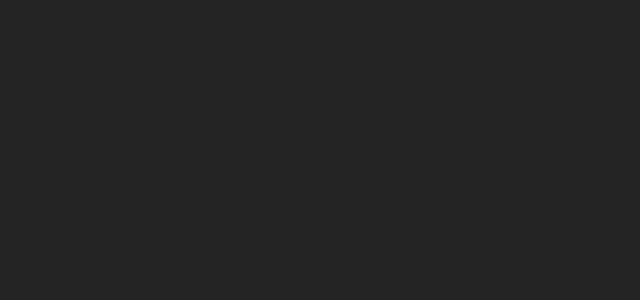
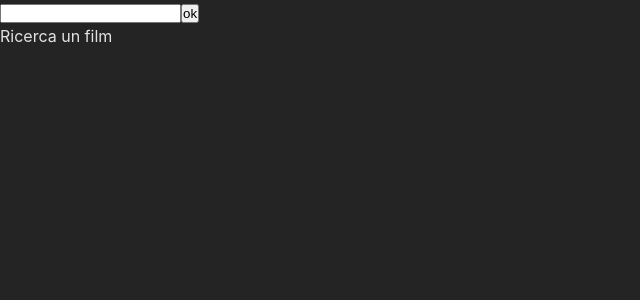
Before and after one commit to soniagaber/vite-boolflix, a Vue app: page / in a window 1280 px wide. Shown: the top 300 px of the page, without its empty margins (0-640 px from the left). Built offline with nearby package versions, Linux system fonts and the light colour scheme.

Commit message:
fatta milestone 0, 1 e messe bandiere lingua

```diff
--- a/index.html
+++ b/index.html
@@ -4,7 +4,7 @@
     <meta charset="UTF-8" />
     <link rel="icon" type="image/svg+xml" href="/vite.svg" />
     <meta name="viewport" content="width=device-width, initial-scale=1.0" />
-    <title>Vite + Vue</title>
+    <title>Boolflix</title>
   </head>
   <body>
     <div id="app"></div>
--- a/package.json
+++ b/package.json
@@ -9,6 +9,9 @@
     "preview": "vite preview"
   },
   "dependencies": {
+    "axios": "^1.3.4",
+    "flag-icons": "^6.6.6",
+    "sass": "^1.60.0",
     "vue": "^3.2.47"
   },
   "devDependencies": {
--- a/src/App.vue
+++ b/src/App.vue
@@ -1,7 +1,40 @@
 <script>
+import AppMain from "./components/AppMain.vue";
+import AppHeader from "./components/AppHeader.vue";
+import {store} from "./store.js";
+import axios from "axios";
+
+export default {
+  data(){
+    return{
+      store,
+    };
+  },
+  components: {
+    AppMain,
+    AppHeader,
+  },
+  created(){
+    },
+  methods:{
+    cercaFilm(){
+      this.store.tipoApi="search/movie";
+      this.store.fineApi="&query="+this.store.ricerca;
+      console.log(this.store.baseApi+this.store.tipoApi+this.store.chiaveApi+this.store.fineApi);
+      axios.get(this.store.baseApi+this.store.tipoApi+this.store.chiaveApi+this.store.fineApi).then((res)=>{
+        console.log(res.data.results);
+        this.store.film=res.data.results;
+      });
+    }
+  }
+}
 </script>
 
 <template>
+
+  <AppHeader @cercaFilm="cercaFilm()"></AppHeader>
+  <AppMain></AppMain>
+
 </template>
 
 <style scoped>
--- /dev/null
+++ b/src/components/AppHeader.vue
@@ -0,0 +1,15 @@
+<script>
+import{store} from "../store.js";
+export default{
+    name: "AppHeader",
+    data(){
+        return{
+            store,
+        }
+    }
+}</script>
+<template>
+    <input type="text" v-model="store.ricerca">
+    <button @click="$emit('cercaFilm')"> ok </button>
+</template>
+<style lang="scss" scoped></style>
--- /dev/null
+++ b/src/components/AppMain.vue
@@ -0,0 +1,24 @@
+<script>
+import { store } from '../store.js';
+import FilmItem from './FilmItem.vue';
+import "/node_modules/flag-icons/css/flag-icons.min.css";
+export default{
+    name: "AppMain",
+    data(){
+        return{
+            store,
+        }
+    },
+    components:{
+        FilmItem,
+    },
+}</script>
+<template>
+    <ul id="film-container" v-if="store.film.length > 0">
+        <FilmItem v-for="fil in store.film" :film="fil" class="film"></FilmItem>
+    </ul>
+    <div v-else>
+        Ricerca un film
+    </div>
+</template>
+<style lang="scss" scoped></style>
--- /dev/null
+++ b/src/components/FilmItem.vue
@@ -0,0 +1,40 @@
+<script>
+export default{
+    name:"FilmItem",
+    data(){
+        return{
+
+        }
+    },
+    props:{
+        film: Object
+    },
+    methods:{
+        bandiera(){
+            let lingua=this.film.original_language;
+            if(lingua=="en"){
+                lingua="gb"
+            }
+            if(lingua==" "){
+                lingua="Sconosciuta";
+            }
+
+            return lingua;
+        }
+    }
+}
+</script>
+<template>
+    <div>
+        Titolo: {{ film.title }}
+        <br>
+        Titolo Originale: {{ film.original_title }}
+        <br>
+        Lingua: <span :class="`fi fi-${bandiera()}`"></span>
+        <br>
+        Voto: {{ film.vote_average }}
+        <hr>
+    </div>
+</template>
+<style lang="scss" scoped>
+</style>
--- a/src/store.js
+++ b/src/store.js
@@ -0,0 +1,11 @@
+import {reactive} from "vue";
+export const store = reactive({
+    film:[],
+    serie:[],
+    ricerca:"",
+    baseApi:"https://api.themoviedb.org/3/",
+    tipoApi:" ",
+    chiaveApi:"?api_key=5633e65f475390e7a8648cd7878774bf",
+    fineApi:"",
+
+});
--- a/src/style.css
+++ b/src/style.css
@@ -19,3 +19,7 @@
   margin: 0;
   padding: 0;
 }
+
+ul{
+  list-style-type: none;
+}
```
Also changed, not shown: 1 other file (tests, documents, lock files or other folders).
